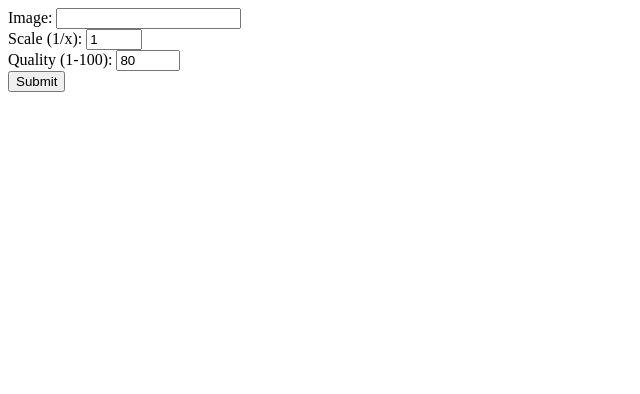
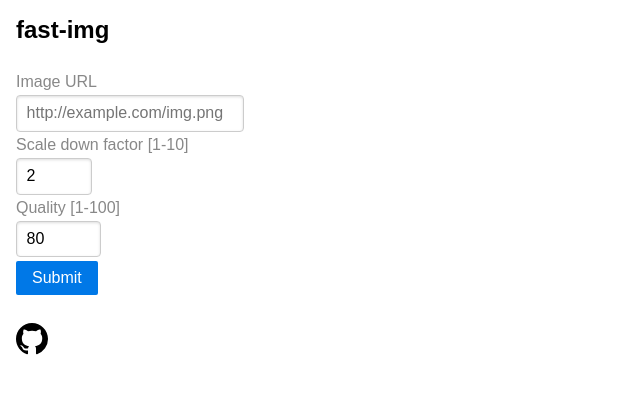
Before and after one commit to braeden/fast-img, a browser extension: page public/index.html in a window 1280 px wide. Shown: the whole page, without its empty margins (0-640 px from the left). Drawn offline with nearby package versions, Linux system fonts and the light colour scheme.

Commit message:
better looking website!

```diff
--- a/public/index.html
+++ b/public/index.html
@@ -1,19 +1,56 @@
 <html>
 
 <head>
+    <link rel="stylesheet" href="https://unpkg.com/purecss@1.0.1/build/pure-min.css"
+        integrity="sha384-oAOxQR6DkCoMliIh8yFnu25d7Eq/PHS21PClpwjOTeU2jRSq11vu66rf90/cZr47" crossorigin="anonymous">
     <meta name="viewport" content="width=device-width, initial-scale=1">
+    <style>
+        body {
+            margin: 1em;
+        }
+
+        label {
+            color: #888888;
+        }
+    </style>
+    <title>fast-img</title>
 </head>
 
+
 <body>
-    <form action="/image/">
-        Image: <input type="url" name="url">
-        <br>
-        Scale (1/x): <input type="number" name="scale" min="1" max="10" value="1">
-        <br>
-        Quality (1-100): <input type="number" name="qual" min="1" max="100" value="80">
-        <br>
-        <input type="submit" value="Submit">
+    <h2>fast-img</h2>
+    <form action="/image/" class="pure-form pure-form-stacked">
+        <fieldset>
+            <div class="pure-control-group">
+                <label for="name">Image URL</label>
+                <input required id="url" type="url" name="url" placeholder="http://example.com/img.png">
+                <!-- <span class="pure-form-message-inline">This is a required field.</span> -->
+            </div>
+            <div class="pure-control-group">
+                <label for="scale">Scale down factor [1-10]</label>
+                <input id="scale" type="number" name="scale" min="1" max="10" value="2">
+            </div>
+            <div class="pure-control-group">
+                <label for="qual">Quality [1-100]</label>
+                <input id="qual" type="number" name="qual" min="1" max="100" value="80"> </div>
+
+
+
+            <div class="pure-controls">
+                <button type="submit" class="pure-button pure-button-primary">Submit</button>
+            </div>
+        </fieldset>
     </form>
+    <a href="https://github.com/braeden/fast-img">
+        <svg version="1.1" width="32" height="32" viewBox="0 0 16 16" class="octicon octicon-mark-github"
+            aria-hidden="true">
+            <path fill-rule="evenodd"
+                d="M8 0C3.58 0 0 3.58 0 8c0 3.54 2.29 6.53 5.47 7.59.4.07.55-.17.55-.38 0-.19-.01-.82-.01-1.49-2.01.37-2.53-.49-2.69-.94-.09-.23-.48-.94-.82-1.13-.28-.15-.68-.52-.01-.53.63-.01 1.08.58 1.23.82.72 1.21 1.87.87 2.33.66.07-.52.28-.87.51-1.07-1.78-.2-3.64-.89-3.64-3.95 0-.87.31-1.59.82-2.15-.08-.2-.36-1.02.08-2.12 0 0 .67-.21 2.2.82.64-.18 1.32-.27 2-.27.68 0 1.36.09 2 .27 1.53-1.04 2.2-.82 2.2-.82.44 1.1.16 1.92.08 2.12.51.56.82 1.27.82 2.15 0 3.07-1.87 3.75-3.65 3.95.29.25.54.73.54 1.48 0 1.07-.01 1.93-.01 2.2 0 .21.15.46.55.38A8.013 8.013 0 0 0 16 8c0-4.42-3.58-8-8-8z">
+            </path>
+        </svg>
+    </a>
 </body>
 
+
+
 </html>
```
Also changed, not shown: test/get.js (+10 -2 lines), README.md.
